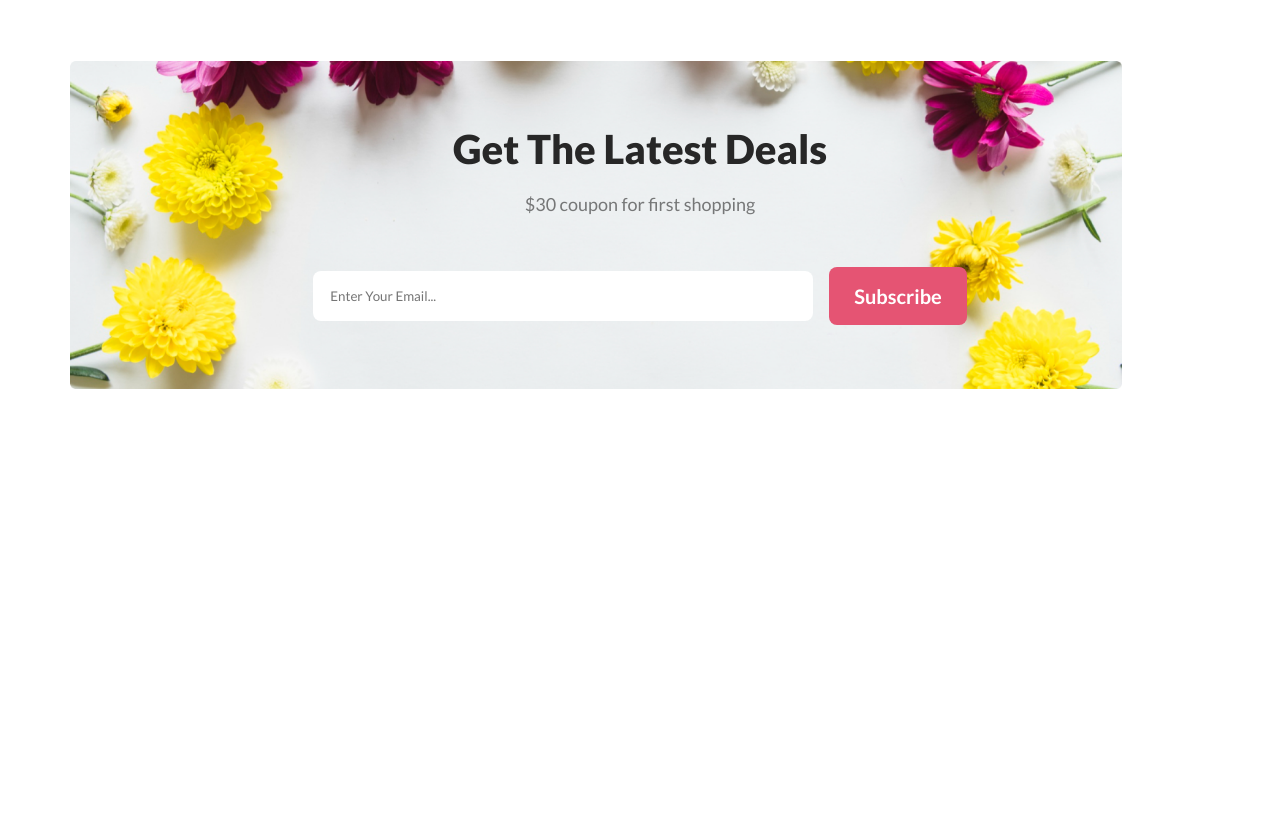
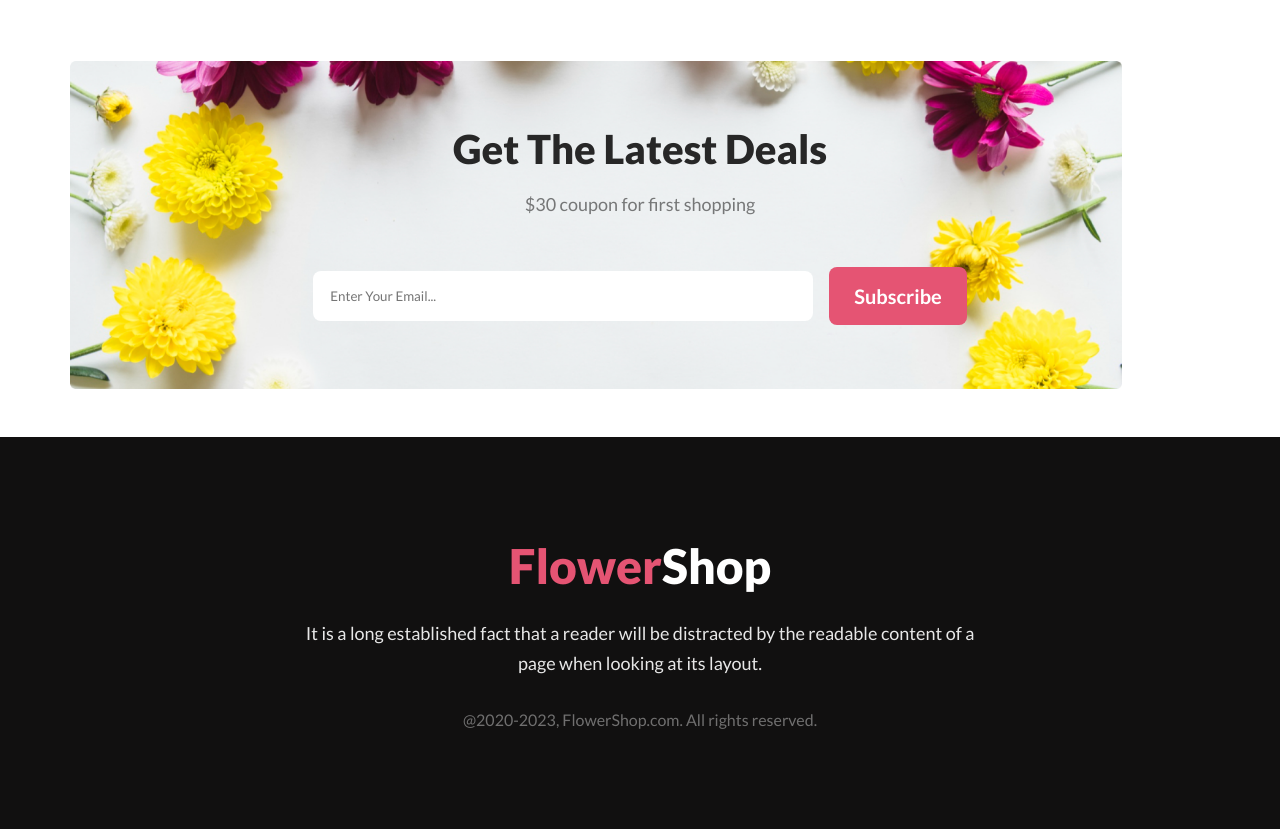
Before and after one commit to dreammehedi/flower-shop, a plain HTML site: page index.html in a window 1280 px wide. Shown: the part 3447-4276 px from the top of the page. Before the commit the page ends 3884 px from the top, so only its background shows below. Drawn offline with Linux system fonts and the light colour scheme.

Commit message:
footer complete

```diff
--- a/index.html
+++ b/index.html
@@ -118,5 +118,15 @@
             </div>
         </section>
     </main>
+    <!-- footer -->
+    <footer>
+        <div class="container">
+            <div class="footer-content">
+                <h1 class="footer-title"><span>Flower</span>Shop</h1>
+                <p class="footer-desc">It is a long established fact that a reader will be distracted by the readable content of a page when looking at its layout.</p>
+                <p class="footer-copyright">@2020-2023, FlowerShop.com. All rights reserved. </p>
+            </div>
+        </div>
+    </footer>
 </body>
 </html>
--- a/style.css
+++ b/style.css
@@ -253,3 +253,46 @@ p.latest-deal-desc {
     align-items: center;
 }
 /* latest deal style end */
+
+
+/* footer style start */
+footer {
+    background: #111010;
+    color: #fff;
+    padding: 100px 0;
+    text-align: center;
+}
+
+h1.footer-title {
+    color: #fff;
+    font-size: 48px;
+    font-weight: 800;
+}
+
+p.footer-desc {
+    color: rgba(255, 255, 255, 0.90);
+    font-size: 18px;
+    font-weight: 400;
+    line-height: 30px; /* 166.667% */
+    margin: 24px 0;
+}
+
+.footer-content {
+    max-width: 700px;
+    margin: 0 auto;
+}
+
+p.footer-copyright {
+    color: rgba(255, 255, 255, 0.40);
+    font-size: 16px;
+    font-weight: 400;
+    margin-top: 32px;
+}
+
+h1.footer-title span {
+    color: #E55473;
+    font-weight: 800;
+    font-size: 48px;
+}
+
+/* footer style end */
```
